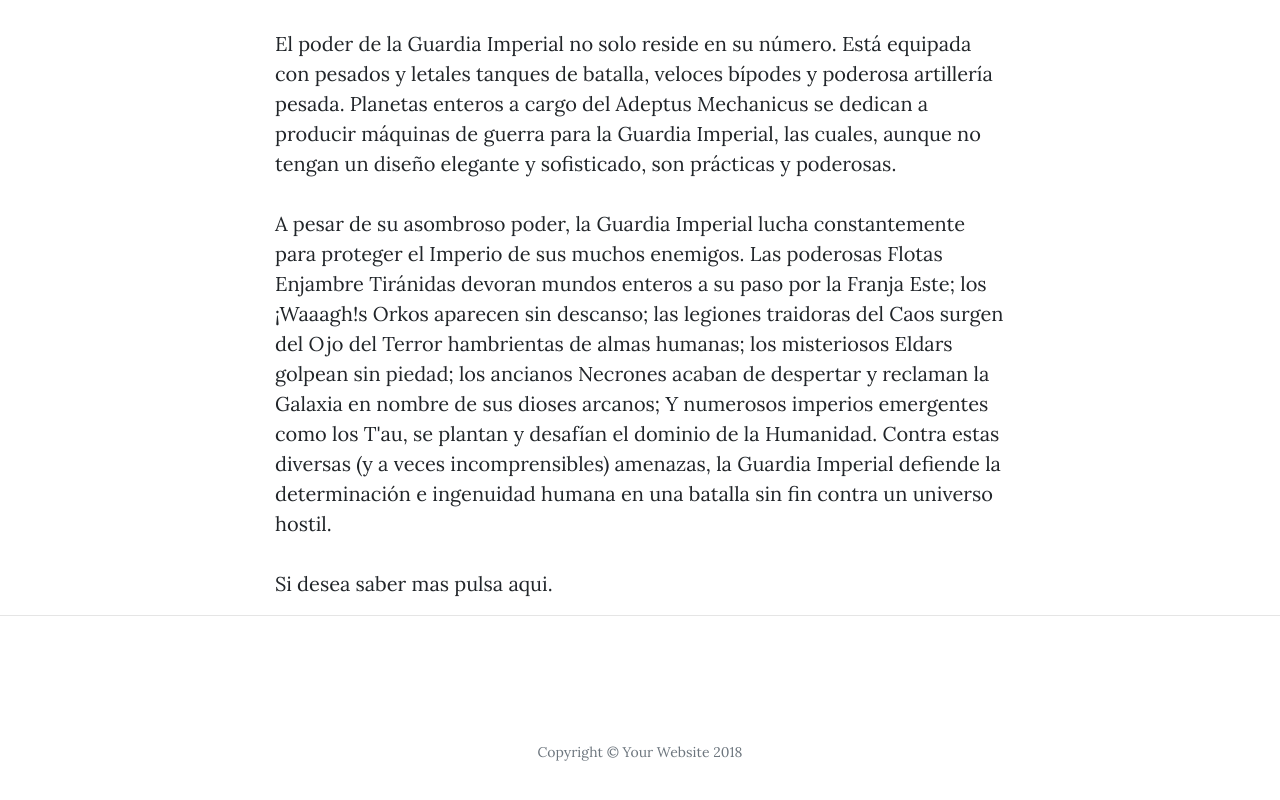
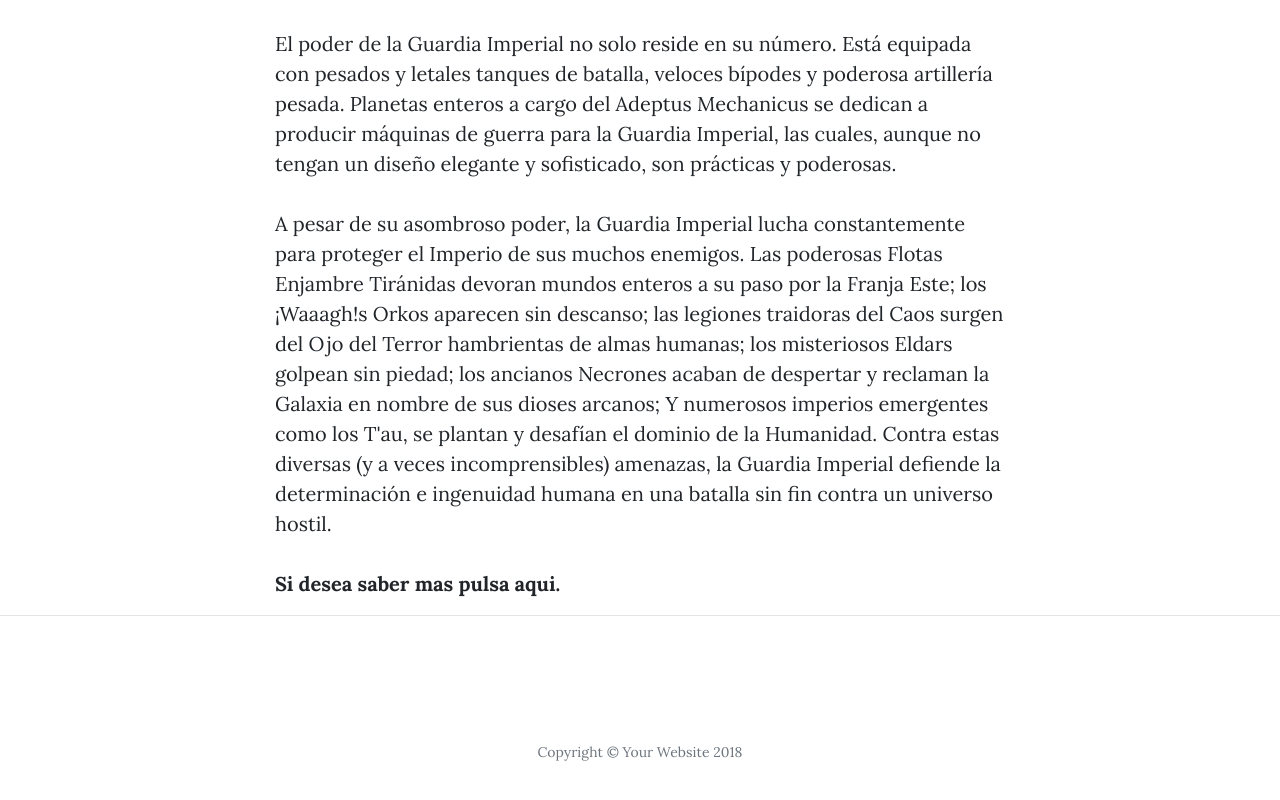
Before and after one commit to JoseVicenteVillegas/PaginawebJoseVicenteVillegas.es, a website: page Guardia.html in a window 1280 px wide. Shown: the part 949-1749 px from the top of the page. Drawn offline with nearby package versions, Linux system fonts and the light colour scheme; files that its build step writes are made by us from their sources.

Commit message:
Update Guardia.html

```diff
--- a/Guardia.html
+++ b/Guardia.html
@@ -79,7 +79,7 @@
           <p>A pesar de su asombroso poder, la Guardia Imperial lucha constantemente para proteger el Imperio de sus muchos enemigos. Las poderosas Flotas Enjambre Tiránidas devoran mundos enteros a su paso por la Franja Este; los ¡Waaagh!s Orkos aparecen sin descanso; las legiones traidoras del Caos surgen del Ojo del Terror hambrientas de almas humanas; los misteriosos Eldars golpean sin piedad; los ancianos Necrones acaban de despertar y reclaman la Galaxia en nombre de sus dioses arcanos; Y numerosos imperios emergentes como los T'au, se plantan y desafían el dominio de la Humanidad. Contra estas diversas (y a veces incomprensibles) amenazas, la Guardia Imperial defiende la determinación e ingenuidad humana en una batalla sin fin contra un universo hostil.
           </p>
 
-          <a href="http://es.warhammer40k.wikia.com/wiki/Guardia_Imperial">Si desea saber mas pulsa aqui.</a>
+          <b><a href="http://es.warhammer40k.wikia.com/wiki/Guardia_Imperial">Si desea saber mas pulsa aqui.</a></b>
         </div>
       </div>
     </div>
```
